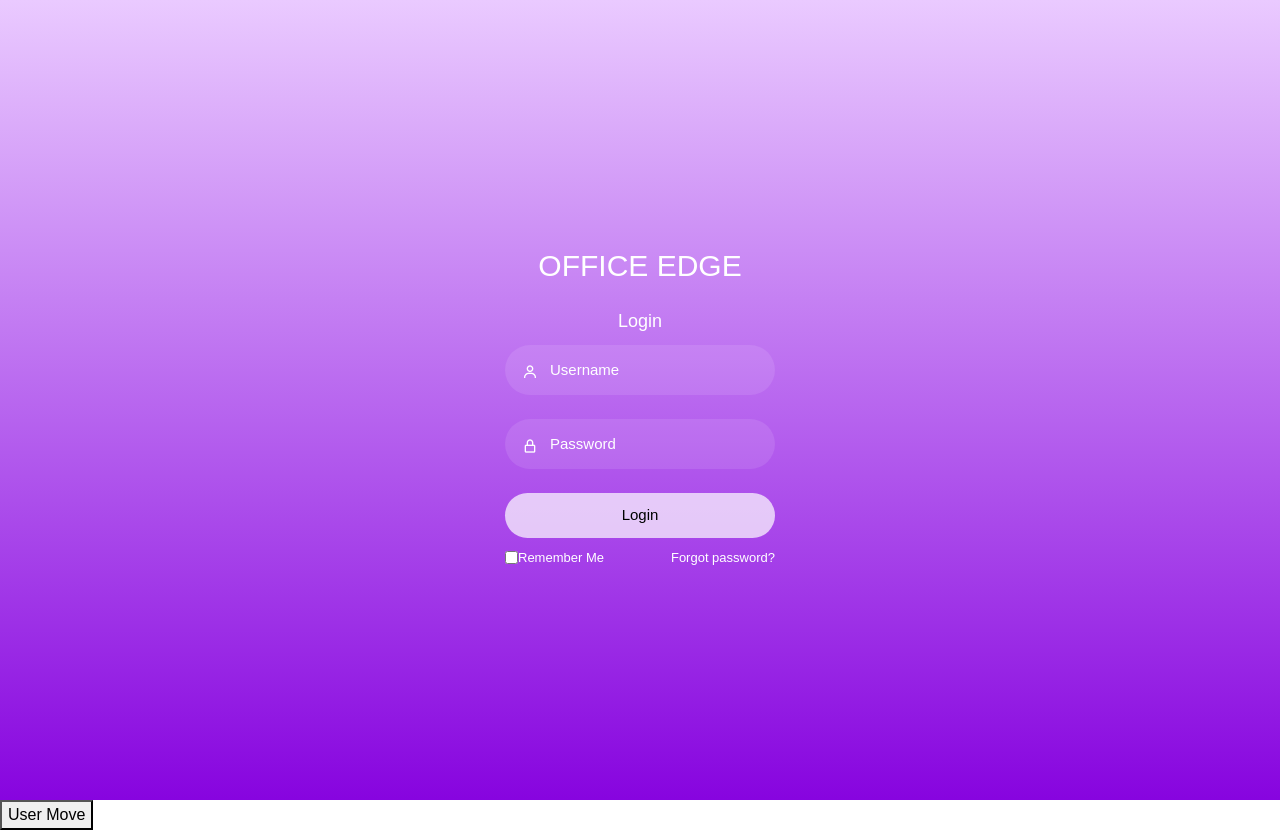
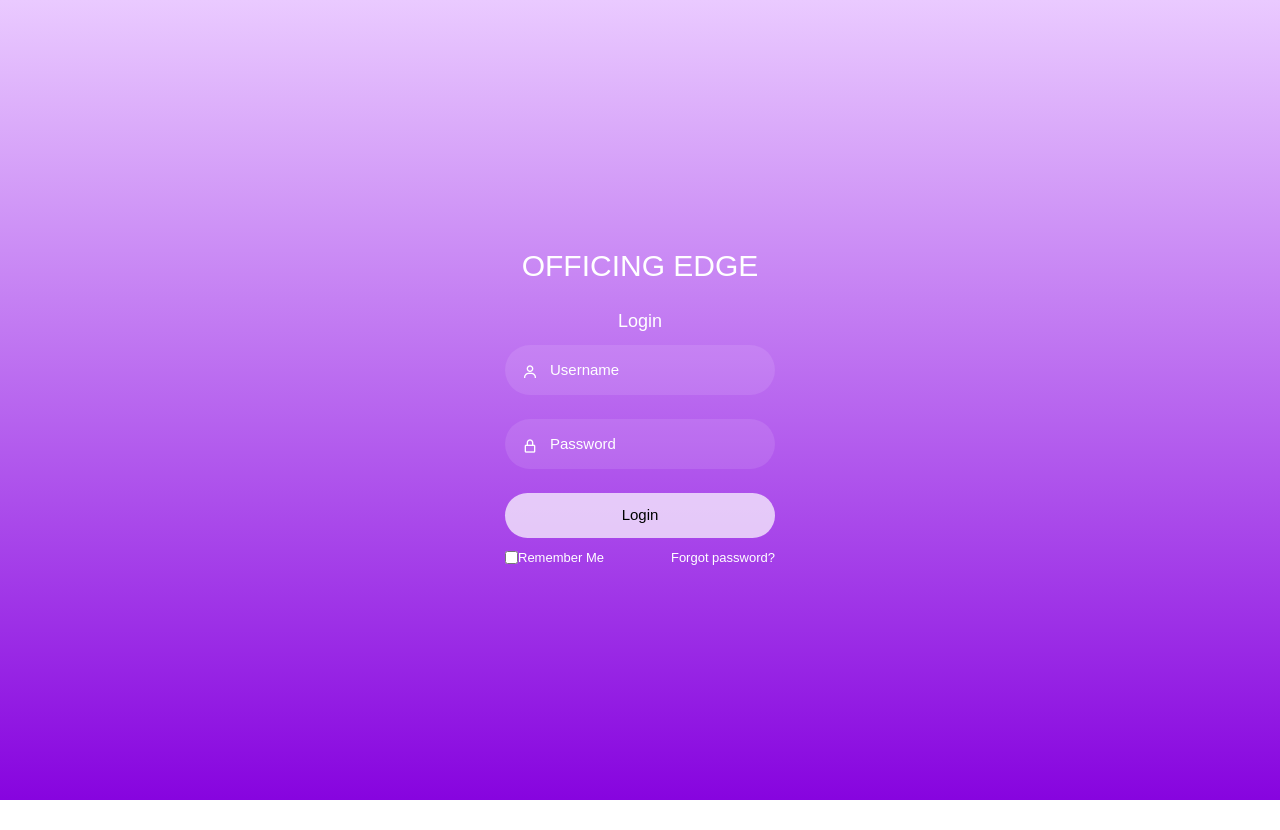
Before and after one commit to zubayr-ahmad/dbsProjectOfficingEdge, an Angular app in the folder angApp/: page / in a window 1280 px wide. After the commit the page ends 800 px from the top, so only its background shows below. Built offline with nearby package versions, Linux system fonts and the light colour scheme.

Commit message:
Connected with userinterface

```diff
--- a/angApp/src/app/login-system/login-form/login-form.component.html
+++ b/angApp/src/app/login-system/login-form/login-form.component.html
@@ -2,7 +2,7 @@
 <div class="box">
     <div class="container">
         <div class="top">
-            <header>OFFICE EDGE</header>
+            <header>OFFICING EDGE</header>
             <span>Login</span>
         </div>
 
@@ -17,7 +17,8 @@
         </div>
 
         <div class="input-field">
-            <input type="submit" class="submit" value="Login" id="">
+            <!-- <input type="submit" class="submit" value="Login" id="" (click)="movetouser()"> -->
+            <button type="submit" class="submit" value="Login" id="" (click)="movetouser()">Login</button>
         </div>
 
         <div class="two-col">
@@ -34,5 +35,5 @@
 
 
 <div>
-    <button (click)="movetouser()">User Move</button>
+
 </div>
--- a/angApp/src/app/userinterface/user-home/user-home.component.html
+++ b/angApp/src/app/userinterface/user-home/user-home.component.html
@@ -1 +1,2 @@
 <app-user-navebar></app-user-navebar>
+<app-user-dashboard></app-user-dashboard>
```
